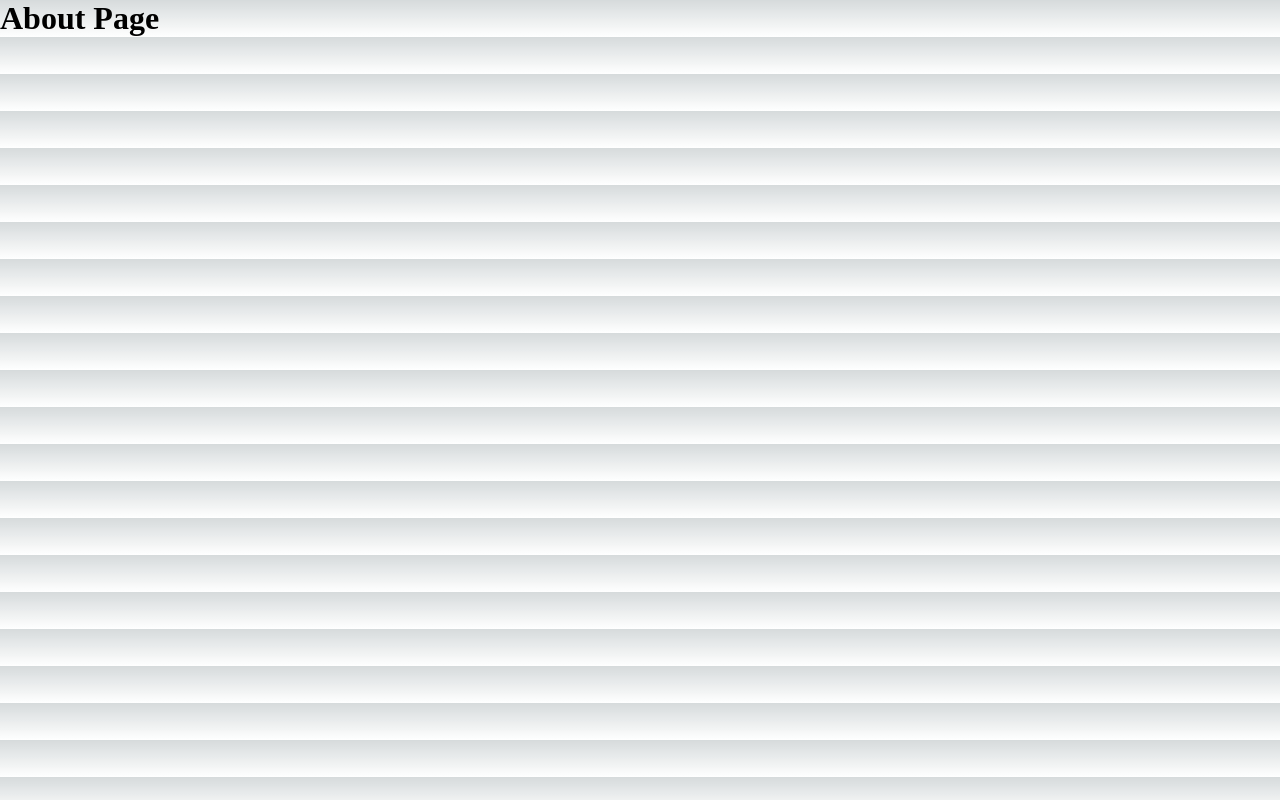
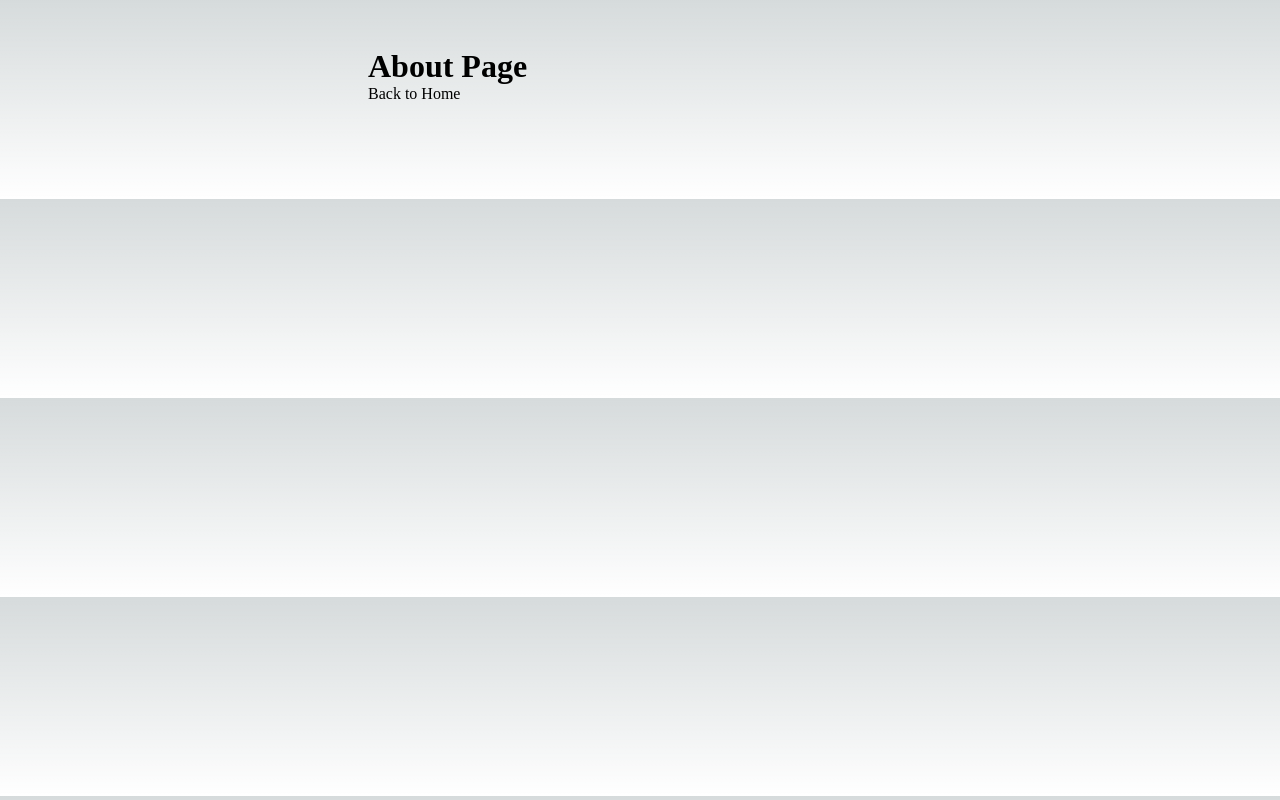
Before and after one commit to msucil/magardhut, a Next.js app: page /about in a window 1280 px wide. Built offline with nearby package versions, Linux system fonts and the light colour scheme.

Commit message:
Add clsx and sass dependency and add Layout component

```diff
--- a/package.json
+++ b/package.json
@@ -12,11 +12,15 @@
     "@types/node": "18.15.11",
     "@types/react": "18.0.31",
     "@types/react-dom": "18.0.11",
+    "clsx": "^1.2.1",
     "eslint": "8.37.0",
     "eslint-config-next": "13.2.4",
     "next": "13.2.4",
     "react": "18.2.0",
     "react-dom": "18.2.0",
     "typescript": "5.0.3"
+  },
+  "devDependencies": {
+    "sass": "^1.60.0"
   }
 }
--- /dev/null
+++ b/src/components/layout/layout.module.scss
@@ -0,0 +1,5 @@
+.container {
+    max-width: 36rem;
+    padding: 0 1rem;
+    margin: 3rem auto 6rem;
+}
--- /dev/null
+++ b/src/components/layout/layout.tsx
@@ -0,0 +1,8 @@
+import { Component } from "react";
+import styles from "./layout.module.scss";
+
+function Layout({children}){
+    return <div className={styles.container}>{children}</div>;
+}
+
+export default Layout;
--- a/src/pages/about.tsx
+++ b/src/pages/about.tsx
@@ -1,10 +1,22 @@
+import Layout from "@/components/layout/layout";
+import Head from "next/head";
+import Link from "next/link";
+
 function About(){
     return (
         <>
+        <Layout>
+            <Head>
+                <title>About Page</title>
+            </Head>
         <h1>About Page</h1>
+        <div>
+            <Link href={"/"}> Back to Home</Link>
+        </div>
+        </Layout>
+
         </>
     )
-
 }
 
 export default About;
```
Also changed, not shown: 1 other file (tests, documents, lock files or other folders).
